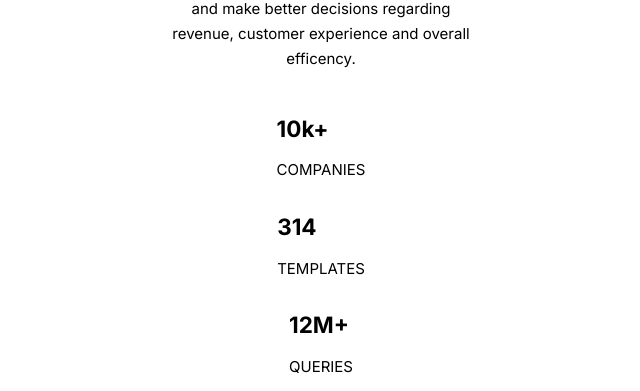
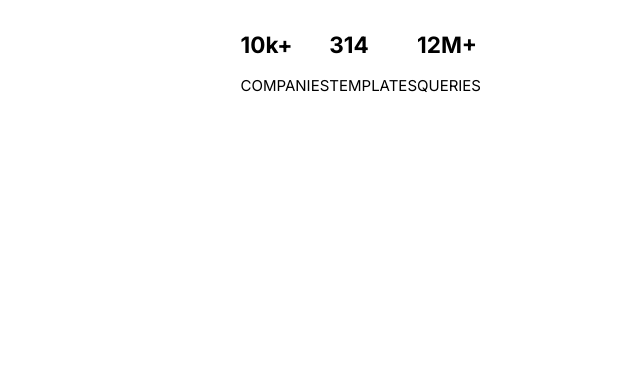
Before and after one commit to AleandroPresta/stats-preview-card, a plain HTML site: page index.html in a window 1280 px wide. Shown: the part 521-912 px from the top of the page, without its empty margins (319-959 px from the left). After the commit the page ends 800 px from the top, so only its background shows below. Drawn offline with Linux system fonts and the light colour scheme.

Commit message:
Adding the desktop mediaquery

```diff
--- a/mediaqueries.css
+++ b/mediaqueries.css
@@ -0,0 +1,12 @@
+@media screen and (min-width: 1000px) {
+
+    .card {
+        flex-direction: row;
+        margin-top: 0px;
+    }
+
+    .stats-content {
+        flex-direction: row;
+    }
+
+}
--- a/styles.css
+++ b/styles.css
@@ -16,9 +16,11 @@ html, body {
     margin: 0px;
     padding: 0px;
 
-    display: flex;
-    justify-content: center;
-    align-items: center;
+    display: grid;
+    place-items: center;
+
+    height: 100%;
+    width: 100%;
 }
 
 .card {
@@ -28,7 +30,6 @@ html, body {
     align-items: center;
 
     width: 320px;
-
     margin-top: 75px;
 }
 
```
